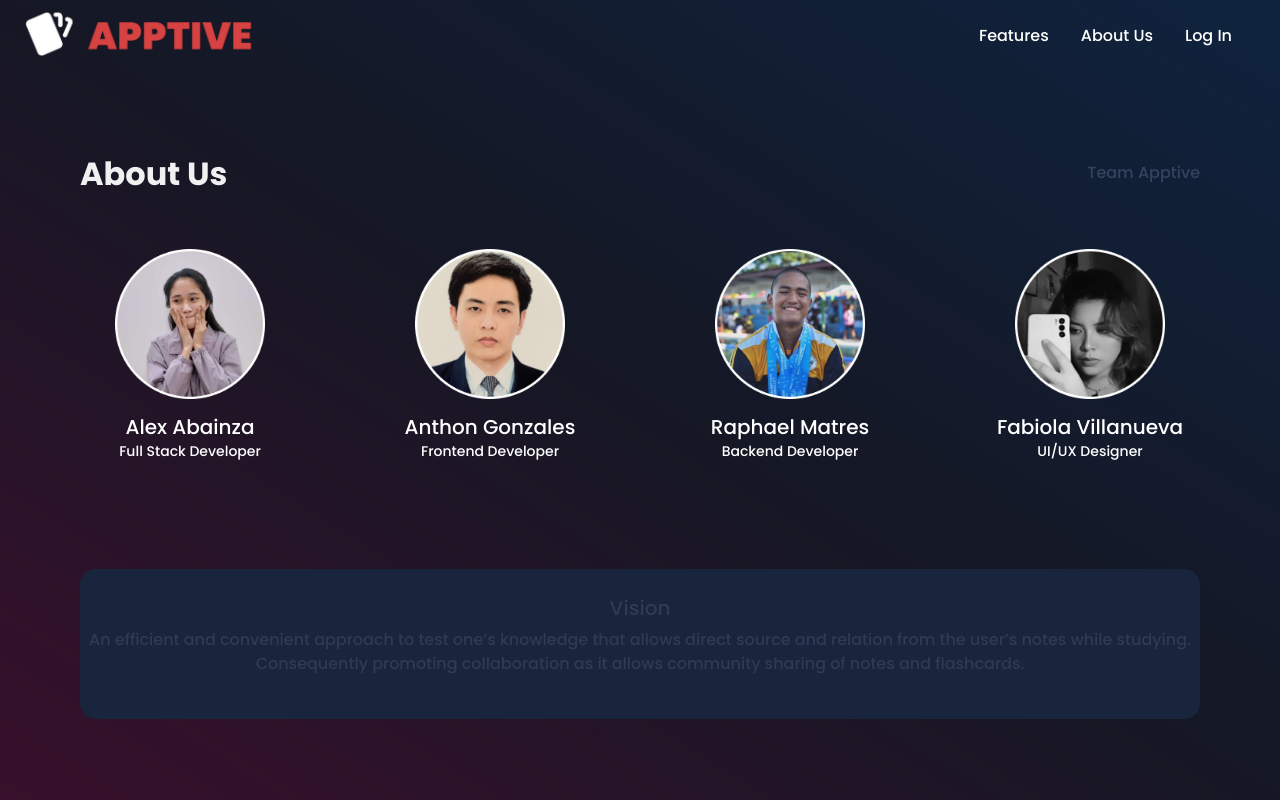
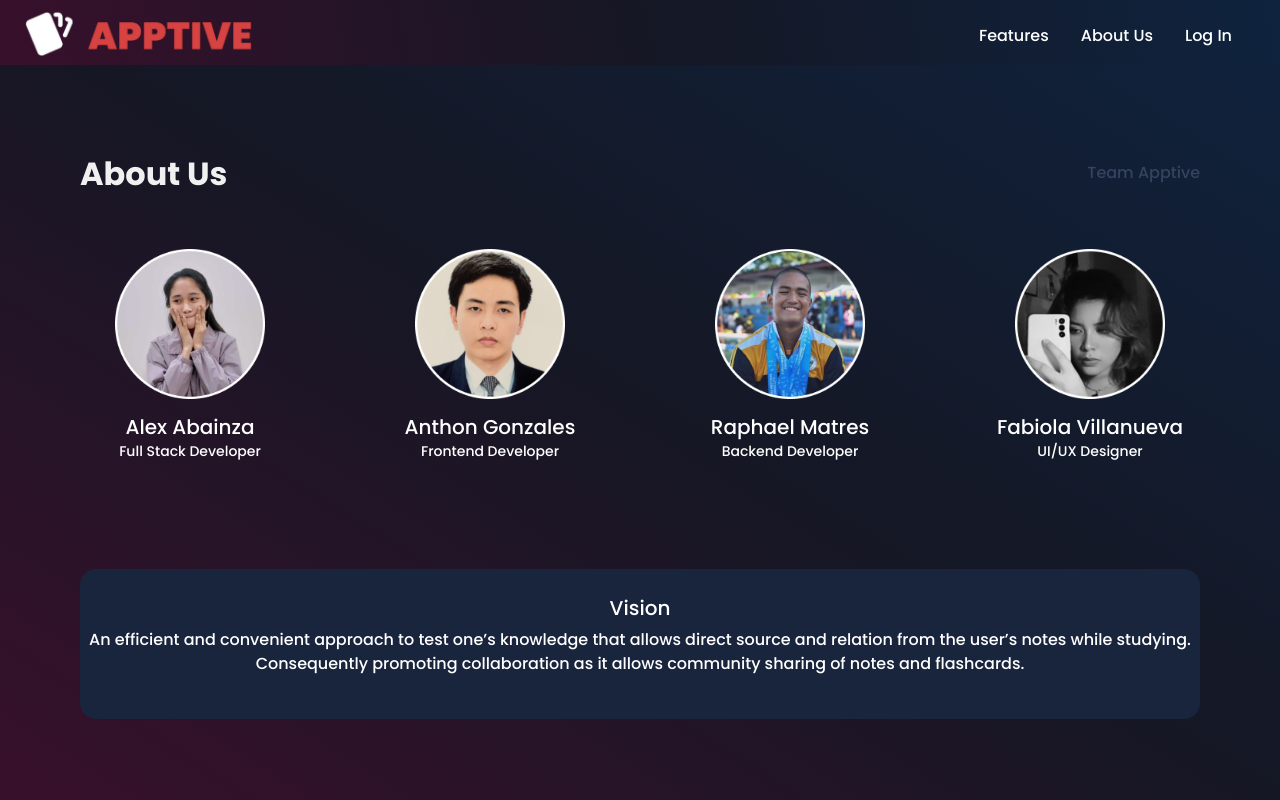
Before and after one commit to alexabainza/apptive-wd, a React (Vite) app in the folder apptive-frontend/: page /aboutus in a window 1280 px wide. Built offline with nearby package versions, Linux system fonts and the light colour scheme.

Commit message:
made navbar not transparent

```diff
--- a/apptive-frontend/src/App.css
+++ b/apptive-frontend/src/App.css
@@ -49,7 +49,7 @@ body {
   width: 100%;
 }
 .navbar {
-  /* background-image: linear-gradient(78deg, #38102b, #151724, #0f233e); */
+  background-image: linear-gradient(78deg, #38102b, #151724, #0f233e);
   background-color: transparent;
   width: 100vw;
   display: flex;
--- a/apptive-frontend/src/Views/Landing Page/AboutUs.jsx
+++ b/apptive-frontend/src/Views/Landing Page/AboutUs.jsx
@@ -38,8 +38,8 @@ export const AboutUs = () => {
             </div>
          </div>
          <div className="visionCont d-flex flex-column justify-content-center align-items-center mx-auto">
-            <h5>Vision</h5>
-            <p>An efficient and convenient approach to test one’s knowledge that allows direct source and relation from the user’s notes while studying. Consequently promoting collaboration as it allows community sharing of notes and flashcards.</p>
+            <h5 className="text-white">Vision</h5>
+            <p className="text-white">An efficient and convenient approach to test one’s knowledge that allows direct source and relation from the user’s notes while studying. Consequently promoting collaboration as it allows community sharing of notes and flashcards.</p>
          </div>
       </div>
    );
--- a/apptive-frontend/src/Views/Notes/AddNotesPage.jsx
+++ b/apptive-frontend/src/Views/Notes/AddNotesPage.jsx
@@ -109,7 +109,7 @@ const AddNotesPage = ({ folder }) => {
               Flashcard Answer (yellow)
             </button>
           </div>
-          <input type="submit" value="Submit" />
+          <input type="submit" value="Submit" className="button-style"/>
         </div>
       </form>
     </div>
```
